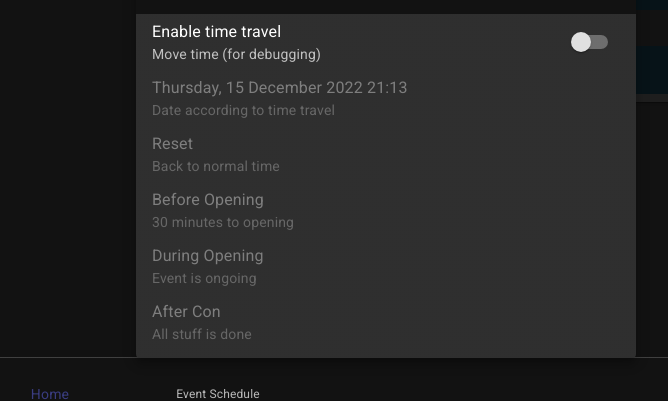
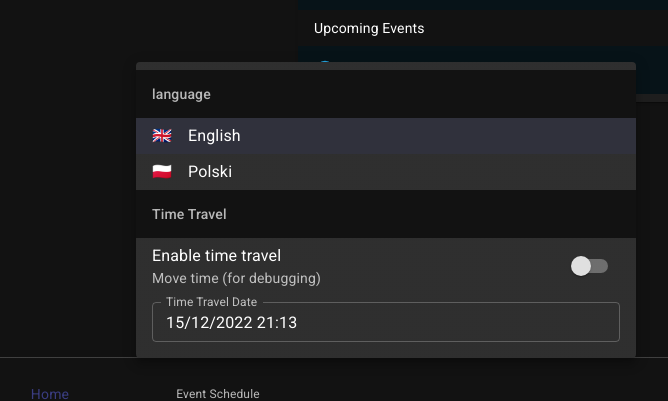
Before and after one commit to Requinard/gdakon-schedule, a React (Vite) app: page /#/ in a window 1280 px wide. Both pictures are taken after a click on the button "settings". Shown: the part 386-787 px from the top of the page, without its empty margins (422-1090 px from the left). Built offline with nearby package versions, Linux system fonts and the light colour scheme; some icons are missing.

Commit message:
rework time travel

```diff
--- a/package.json
+++ b/package.json
@@ -11,11 +11,13 @@
     "lint": "eslint"
   },
   "dependencies": {
+    "@date-io/dayjs": "^2.16.0",
     "@emotion/react": "^11.10.5",
     "@emotion/styled": "^11.10.5",
     "@fontsource/roboto": "^4.5.8",
     "@mui/lab": "^5.0.0-alpha.112",
     "@mui/material": "^5.11.0",
+    "@mui/x-date-pickers": "^5.0.12",
     "@react-spring/web": "^9.6.1",
     "@reduxjs/toolkit": "^1.9.1",
     "@use-gesture/react": "^10.0.0",
--- a/src/components/Settings/TimeTravelSettings.tsx
+++ b/src/components/Settings/TimeTravelSettings.tsx
@@ -1,18 +1,23 @@
+/* eslint-disable @typescript-eslint/no-explicit-any */
 import {
+    ListItem,
     ListItemSecondaryAction,
     ListItemText,
     ListSubheader,
     MenuItem,
     Switch,
+    TextField,
 } from "@mui/material";
 import { useCallback } from "react";
 import dayjs, { Dayjs } from "dayjs";
+import { DateTimePicker } from "@mui/x-date-pickers";
 
 import { useAppDispatch, useAppSelector } from "../../store";
 import {
     setTimeTravelAmount,
     toggleTimeTravel,
 } from "../../store/settings.slice";
+import { useNow } from "../../hooks/useNow";
 
 const EnableTimeTravel = () => {
     const dispatch = useAppDispatch();
@@ -37,16 +42,16 @@ const EnableTimeTravel = () => {
     );
 };
 
-const TimeTravelDestinations = () => {
+const TimeTravelPicker = () => {
+    const now = useNow();
     const dispatch = useAppDispatch();
-    const { disabled, amount } = useAppSelector((state) => ({
-        disabled: !state.settings.timetravel.enabled,
-        amount: state.settings.timetravel.amount,
-    }));
 
-    const travelTo = useCallback(
-        (timestamp: Dayjs) => {
-            const diff = timestamp.diff(dayjs());
+    const changeTimeTravelAmount = useCallback(
+        (value: Dayjs | null) => {
+            if (value === null) {
+                return;
+            }
+            const diff = value.diff(dayjs(), "milliseconds");
 
             dispatch(setTimeTravelAmount(diff));
         },
@@ -54,62 +59,28 @@ const TimeTravelDestinations = () => {
     );
 
     return (
-        <>
-            <MenuItem disabled>
-                <ListItemText
-                    primary={dayjs().add(amount, "milliseconds").format("LLLL")}
-                    secondary={"Date according to time travel"}
-                />
-            </MenuItem>
-            <MenuItem disabled={disabled} onClick={() => travelTo(dayjs())}>
-                <ListItemText
-                    primary={"Reset"}
-                    secondary={"Back to normal time"}
-                />
-            </MenuItem>
-            <MenuItem
-                disabled={disabled}
-                onClick={() =>
-                    travelTo(dayjs("Thu Mar 09 2023 16:30:00 GMT+0100"))
-                }
-            >
-                <ListItemText
-                    primary={"Before Opening"}
-                    secondary={"30 minutes to opening"}
-                />
-            </MenuItem>
-            <MenuItem
-                disabled={disabled}
-                onClick={() =>
-                    travelTo(dayjs("Thu Mar 09 2023 17:05:00 GMT+0100"))
-                }
-            >
-                <ListItemText
-                    primary={"During Opening"}
-                    secondary={"Event is ongoing"}
-                />
-            </MenuItem>
-            <MenuItem
-                disabled={disabled}
-                onClick={() =>
-                    travelTo(dayjs("Sun Mar 13 2023 17:45:00 GMT+0100"))
-                }
-            >
-                <ListItemText
-                    primary={"After Con"}
-                    secondary={"All stuff is done"}
-                />
-            </MenuItem>
-        </>
+        <ListItem>
+            <DateTimePicker
+                value={now}
+                onChange={changeTimeTravelAmount}
+                renderInput={(props) => (
+                    <TextField
+                        fullWidth
+                        size={"small"}
+                        {...props}
+                        label={"Time Travel Date"}
+                    />
+                )}
+            />
+        </ListItem>
     );
 };
-
 export const TimeTravelSettings = () => {
     return (
         <>
             <ListSubheader>Time Travel</ListSubheader>
             <EnableTimeTravel />
-            <TimeTravelDestinations />
+            <TimeTravelPicker />
         </>
     );
 };
--- /dev/null
+++ b/src/i18n/LocalizationProvider.tsx
@@ -0,0 +1,14 @@
+import { PropsWithChildren } from "react";
+import { LocalizationProvider } from "@mui/x-date-pickers";
+import { AdapterDayjs } from "@mui/x-date-pickers/AdapterDayjs";
+
+export const LocaleProvider = ({ children }: PropsWithChildren) => {
+    return (
+        <LocalizationProvider
+            dateAdapter={AdapterDayjs}
+            adapterLocale={"en-gb"}
+        >
+            {children}
+        </LocalizationProvider>
+    );
+};
--- a/src/main.tsx
+++ b/src/main.tsx
@@ -11,6 +11,7 @@ import { PersistGate } from "redux-persist/integration/react";
 
 import { App } from "./App";
 import { persistor, store } from "./store";
+import { LocaleProvider } from "./i18n/LocalizationProvider";
 
 const theme = createTheme({
     palette: {
@@ -31,12 +32,14 @@ ReactDOM.createRoot(document.getElementById("root") as HTMLElement).render(
     <React.StrictMode>
         <StoreProvider store={store}>
             <ThemeProvider theme={theme}>
+                <LocaleProvider>
                     <CssBaseline />
                     <HashRouter>
                         <PersistGate persistor={persistor}>
                             <App />
                         </PersistGate>
                     </HashRouter>
+                </LocaleProvider>
             </ThemeProvider>
         </StoreProvider>
     </React.StrictMode>
```
Also changed, not shown: 1 other file (tests, documents, lock files or other folders). Lines whose indentation alone changed are shown as unchanged.
